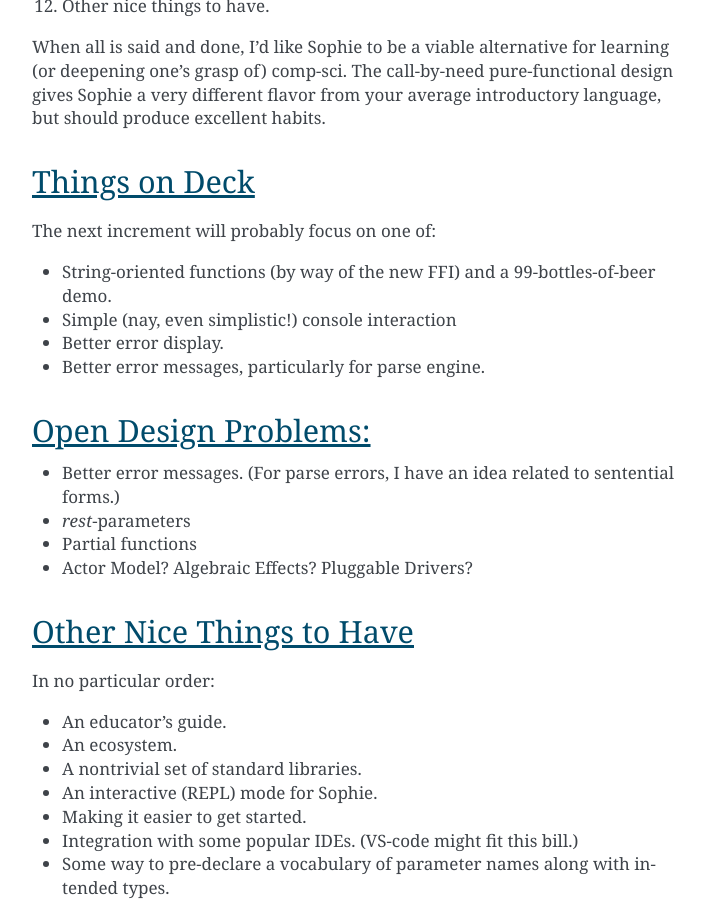
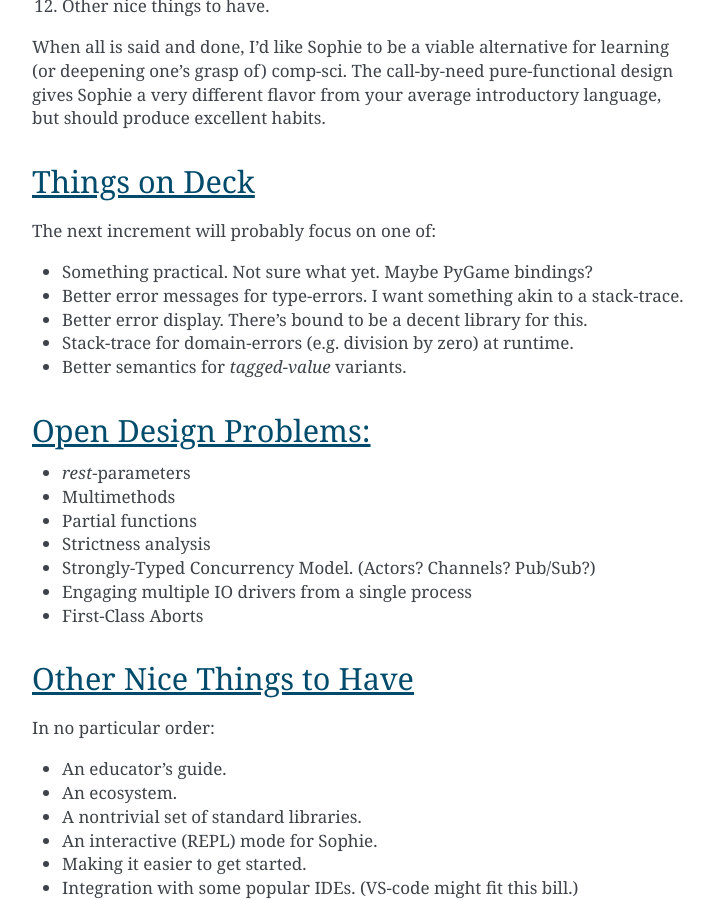
Before and after one commit to kjosib/sophie, a Sphinx documentation site: the page built from docs/goals.rst, in a window 1280 px wide and 900 px high, scrolled down 686 px. Shown: the whole window, without its empty margins (388-1102 px from the left). Built offline with Sphinx 7.4.7, drawn with Linux system fonts in a browser that asks for light colours.

Commit message:
doc updates

```diff
--- a/docs/goals.rst
+++ b/docs/goals.rst
@@ -31,17 +31,21 @@ Things on Deck
 
 The next increment will probably focus on one of:
 
-* String-oriented functions (by way of the new FFI) and a 99-bottles-of-beer demo.
-* Simple (nay, even simplistic!) console interaction
-* Better error display.
-* Better error messages, particularly for parse engine.
+* Something practical. Not sure what yet. Maybe PyGame bindings?
+* Better error messages for type-errors. I want something akin to a stack-trace.
+* Better error display. There's bound to be a decent library for this.
+* Stack-trace for domain-errors (e.g. division by zero) at runtime.
+* Better semantics for *tagged-value* variants.
 
 Open Design Problems:
 ---------------------
-* Better error messages. (For parse errors, I have an idea related to sentential forms.)
 * *rest*-parameters
+* Multimethods
 * Partial functions
-* Actor Model? Algebraic Effects? Pluggable Drivers?
+* Strictness analysis
+* Strongly-Typed Concurrency Model. (Actors? Channels? Pub/Sub?)
+* Engaging multiple IO drivers from a single process
+* First-Class Aborts
 
 Other Nice Things to Have
 --------------------------
```
Also changed, not shown: README.md (+9 -13 lines).
